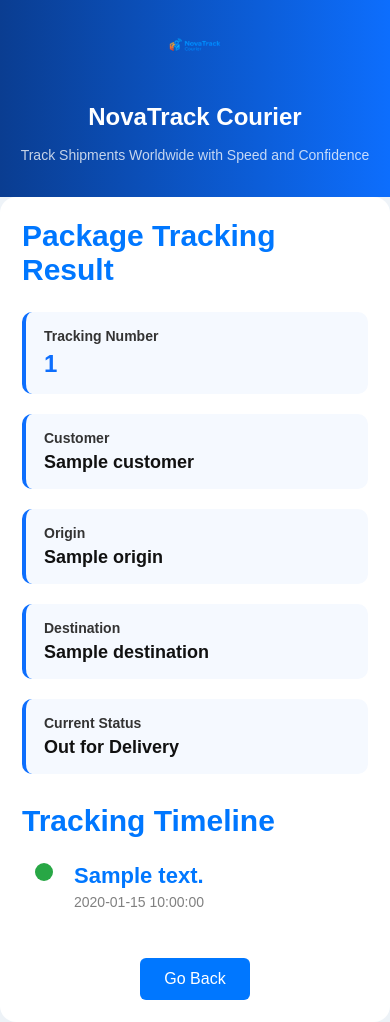
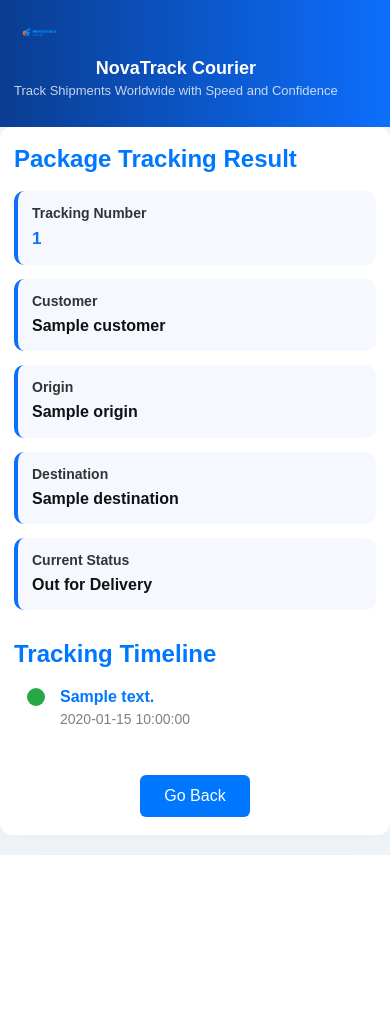
Before and after one commit to speechless001/novatrack-courier, a Flask app: template templates/result.html in a window 390 px wide. After the commit the page ends 855 px from the top, so only its background shows below. Run offline with Flask 3, Linux system fonts and the light colour scheme; the template is opened without the code that fills it: most values are stand-ins (such as "Sample title", 1, 10 or a date in 2020); some libraries are stand-ins or nearby versions.

Commit message:
improve result page mobile layout

```diff
--- a/templates/result.html
+++ b/templates/result.html
@@ -290,6 +290,106 @@
 .logo {
     height: 55px;
 }
+@media (max-width: 768px) {
+    body {
+        padding-bottom: 20px;
+    }
+
+    .result-header {
+        padding: 16px 14px;
+    }
+
+    .brand-wrap {
+        flex-direction: column;
+        align-items: flex-start;
+        gap: 8px;
+    }
+
+    .brand-wrap img,
+    .logo {
+        height: 34px;
+        width: auto;
+    }
+
+    .brand-text h1 {
+        font-size: 18px;
+        margin: 0;
+    }
+
+    .brand-text p {
+        font-size: 13px;
+        margin-top: 4px;
+    }
+
+    .container {
+        width: 94%;
+        max-width: 100%;
+        margin: 16px auto;
+    }
+
+    .card {
+        padding: 18px 14px;
+        border-radius: 12px;
+    }
+
+    h2 {
+        font-size: 24px;
+        margin-bottom: 18px;
+    }
+
+    .details-grid {
+        display: grid;
+        grid-template-columns: 1fr;
+        gap: 14px;
+    }
+
+    .detail-box {
+        padding: 14px;
+        border-radius: 10px;
+    }
+
+    .detail-box strong {
+        font-size: 14px;
+    }
+
+    .detail-box span {
+        font-size: 16px;
+        line-height: 1.4;
+        word-break: break-word;
+    }
+
+    .detail-box:first-child span {
+        font-size: 17px;
+    }
+
+    .timeline-item {
+        display: flex;
+        align-items: flex-start;
+        gap: 12px;
+    }
+
+    .timeline-item h4,
+    .timeline-item strong {
+        font-size: 16px;
+    }
+
+    .timeline-item p,
+    .timeline-item small {
+        font-size: 13px;
+    }
+
+    .back-btn,
+    .btn,
+    a.button {
+        display: block;
+        width: 100%;
+        box-sizing: border-box;
+        text-align: center;
+        margin-top: 18px;
+        padding: 14px;
+        font-size: 16px;
+    }
+}
     </style>
 </head>
 <body>
```
